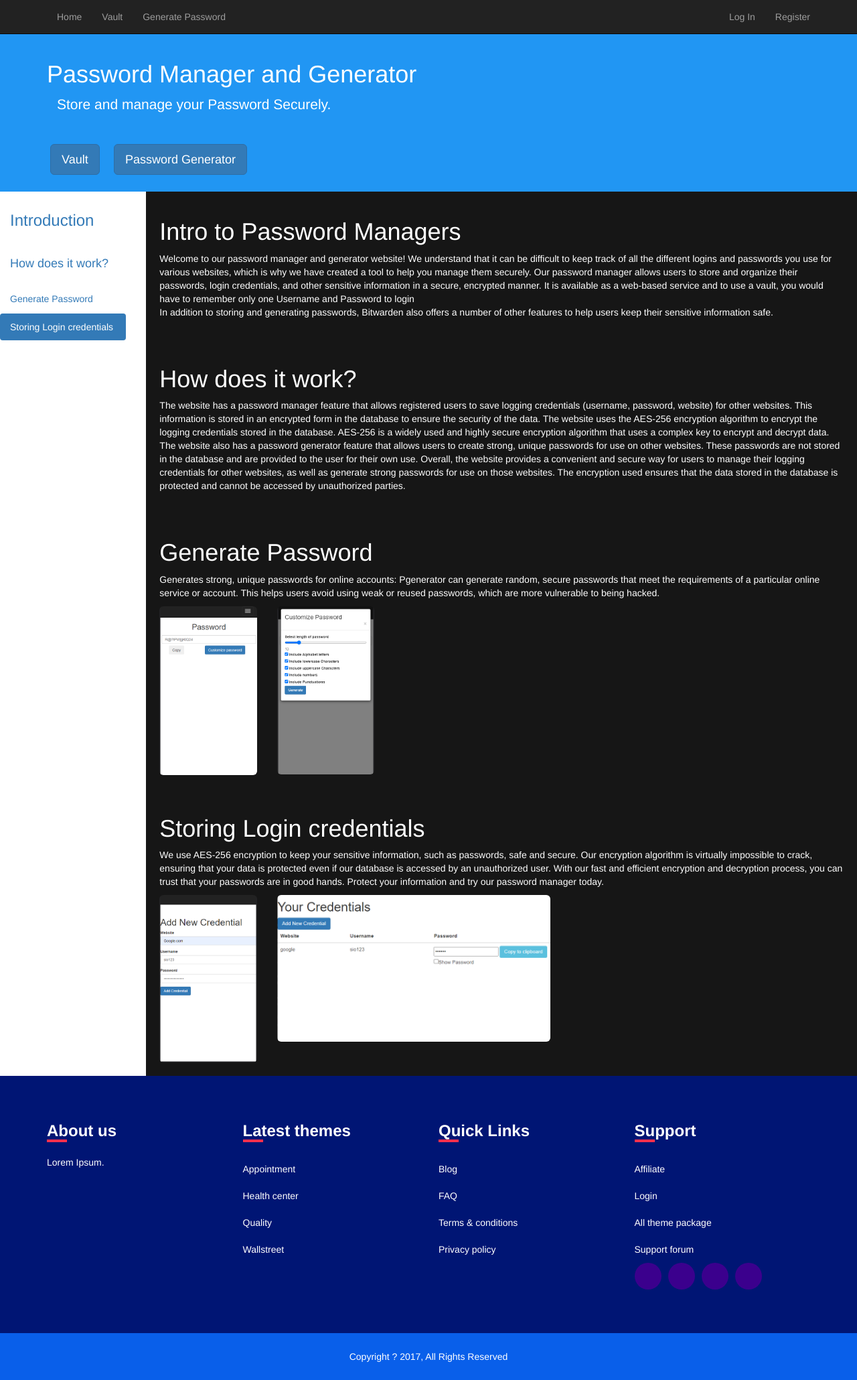
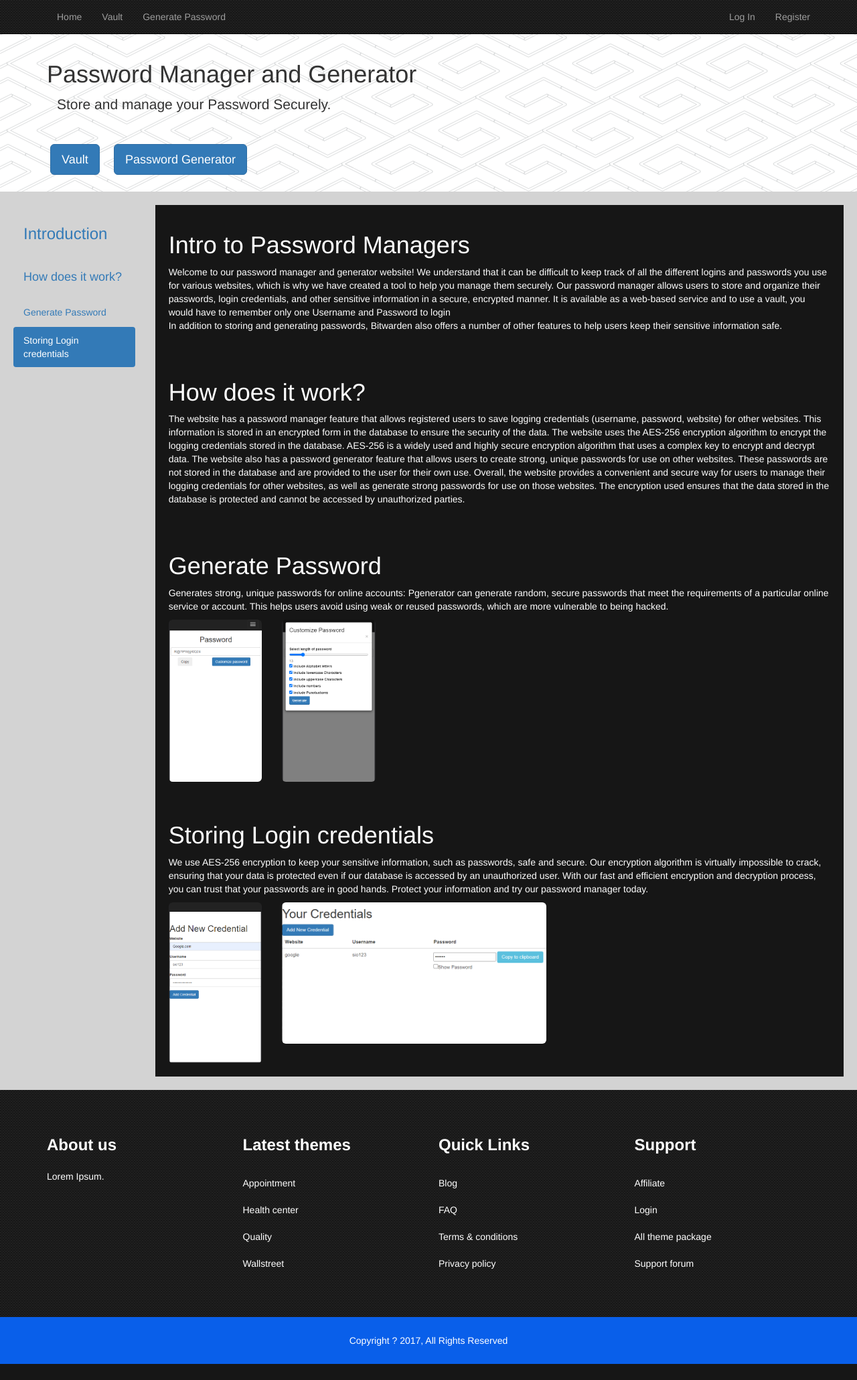
Before and after one commit to stevensio123/SafeKeep, a Flask app: page / in a window 1280 px wide. Shown: the whole page at 67% size. After the commit the page ends 2036 px from the top, so only its background shows below. Run offline with Flask 3, Linux system fonts and the light colour scheme; data comes from the database, SQL or seed files in the repository; some libraries are stand-ins or nearby versions.

Commit message:
made more design customizing

```diff
--- a/app/static/style.css
+++ b/app/static/style.css
@@ -29,8 +29,6 @@ body {
   }
   .affix {
     top: 61px;
-
-    z-index: 1000;
   }
   div.col-sm-9 div {
     height: 350px;
@@ -52,10 +50,10 @@ body {
     width: 100%;
     background: #001574;
     color: #fff;
-    z-index: 1050;
+
     }
     .footer-title {
-    position: relative;
+
     color: #fff;
     font-size: 24px;
     font-weight: 600;
@@ -63,7 +61,7 @@ body {
     margin-bottom: 20px;
     }
     .footer-title:after {
-    position: absolute;
+
     content: '';
     left: 0;
     bottom: 0;
--- a/app/templates/footer.html
+++ b/app/templates/footer.html
@@ -1,6 +1,6 @@
 {% block footer %}
-<div  style="z-index:-1";>
-<footer class="footer" >
+<div  style="z-index: 1000;position: relative;">
+<footer class="footer" style="background:url(static/background/micro_carbon.png);">
     <div class="container">
     <div class="row">
     <div class="col-md-3 m-b-30">
@@ -67,14 +67,7 @@
     Support forum
     </a>
     </div>
-    <div class="footer-social-links m-t-30">
-    <li> <a href="#">
-    <i class="fa fa-facebook" aria-hidden="true"> </i> </a>
-    <a href="#"> <i class="fa fa-twitter" aria-hidden="true"> </i> </a>
-    <a href="#"> <i class="fa fa-linkedin" aria-hidden="true"> </i> </a>
-    <a href="#"> <i class="fa fa-youtube" aria-hidden="true"> </i> </a>
-    </li>
-    </div>
+
     </div>
     </div>
     </div>
--- a/app/templates/index.html
+++ b/app/templates/index.html
@@ -9,7 +9,7 @@
 <body data-spy="scroll" data-target="#myScrollspy" data-offset="61">
 
 
-    <div class="container-fluid" style="background-color:#2196F3;color:#fff;padding:20px;">
+    <div class="container-fluid" style="color:dark-gray;padding:20px;background:url(static/background/pipes.png);">
         <div class="container col-xxl-8 px-4 py-5">
             <h1 class="display-4 fw-bold">Password Manager and Generator</h1>
             <div class="col-lg-6 mx-auto">
@@ -32,9 +32,9 @@
         </div>
     </div>
 
-    <div class="row">
+    <div class="row" style="color:black;padding:20px;background:#D3D3D3;">
 
-        <div class="col-lg-2 hidden-md hidden-sm hidden-xs">
+        <div class="col-lg-2 hidden-md hidden-sm hidden-xs" >
             <nav id="myScrollspy" >
               <ul class="nav nav-pills nav-stacked affix-top" data-spy="affix" data-offset-top="250">
                     <li><a href="#section1"><h3>Introduction</h3></a></li>
@@ -72,10 +72,10 @@
             <div class="text-center">
             <div class="row">
               <div class="col-xs-6 col-md-2 img-fluid" >
-              <img src="static/pgenerator.png" class="img-rounded" style="max-width: 100%;"alt="pgenerator">
+              <img src="static/images/pgenerator.png" class="img-rounded" style="max-width: 100%;"alt="pgenerator">
               </div>
               <div class="col-xs-6 col-md-2 img-fluid">
-                <img src="static/pgfilter.png" class="img-rounded"  style="max-width: 100%;"alt="pgenerator" >
+                <img src="static/images/pgfilter.png" class="img-rounded"  style="max-width: 100%;"alt="pgenerator" >
                 </div>
               </div>
             </div>
@@ -89,10 +89,10 @@
             <div class="row">
 
                 <div class="col-xs-7 col-md-2 img-fluid" >
-                <img src="static/credential.png" class="img-rounded" style="max-width: 100%;"alt="pgenerator">
+                <img src="static/images/credential.png" class="img-rounded" style="max-width: 100%;"alt="pgenerator">
                 </div>
                 <div class="col-xs-12 col-md-5 img-fluid align-middle">
-                <img src="static/credential2.png" class="img-rounded"  style="max-width: 100%;"alt="pgenerator" >
+                <img src="static/images/credential2.png" class="img-rounded"  style="max-width: 100%;"alt="pgenerator" >
                 </div>
               </div>
 
--- a/app/templates/layout.html
+++ b/app/templates/layout.html
@@ -7,9 +7,9 @@
 <link rel="stylesheet" href="{{url_for('static', filename='style.css')}}">
 {% endblock %}
 {% block navbar %}
-<div <div id="navbar">
+<div>
     <div class="container-fluid">
-        <nav class="navbar navbar-inverse navbar-fixed-top" role="navigation">
+        <nav class="navbar navbar-inverse navbar-fixed-top" style="background:url(static/background/micro_carbon.png);" role="navigation">
             <div class="container">
                 <div class="navbar-header">
                     <button type="button" class="navbar-toggle"
--- a/app/templates/pgenerator.html
+++ b/app/templates/pgenerator.html
@@ -3,7 +3,7 @@
 {% block title %}Password Generator{% endblock %}
 
 {% block content %}
-<div class="container-fluid" style="height:100vh;">
+<div class="container-fluid" style="height:100vh; background:url(static/background/pipes.png)">
 
   <div class="col text-center" >
 
--- a/app/templates/vault/add_credential.html
+++ b/app/templates/vault/add_credential.html
@@ -3,6 +3,7 @@
 {% import "bootstrap/wtf.html" as wtf %}
 
 {% block content %}
+<body style="background:url(static/background/pipes.png);">
 <div class="container-fluid" style="padding:30px; height:100vh; width: 600px;">
 <h1>Add New Credential</h1>
 <form method="POST" >
@@ -23,4 +24,5 @@
 </form>
 </div>
 {% include "footer.html" %}
+</body>
 {% endblock %}
```
Also changed, not shown: app/templates/vault/credentials.html (+8 -5 lines), app/static/background/micro_carbon.png (added), app/static/background/pipes.png (added), app/static/background/tactile_noise.png (added), app/static/images/credential.png (renamed from app/static/credential.png), app/static/images/credential2.png (added), app/static/images/pgenerator.png (added), app/static/images/pgfilter.png (added).
